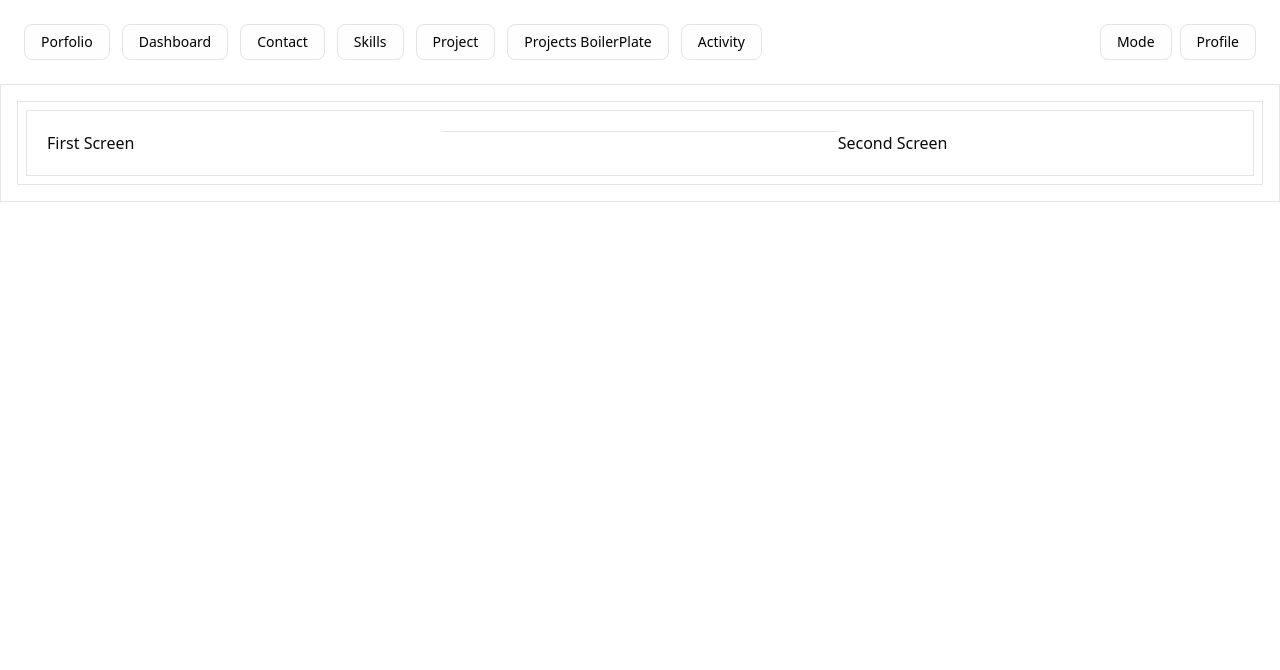
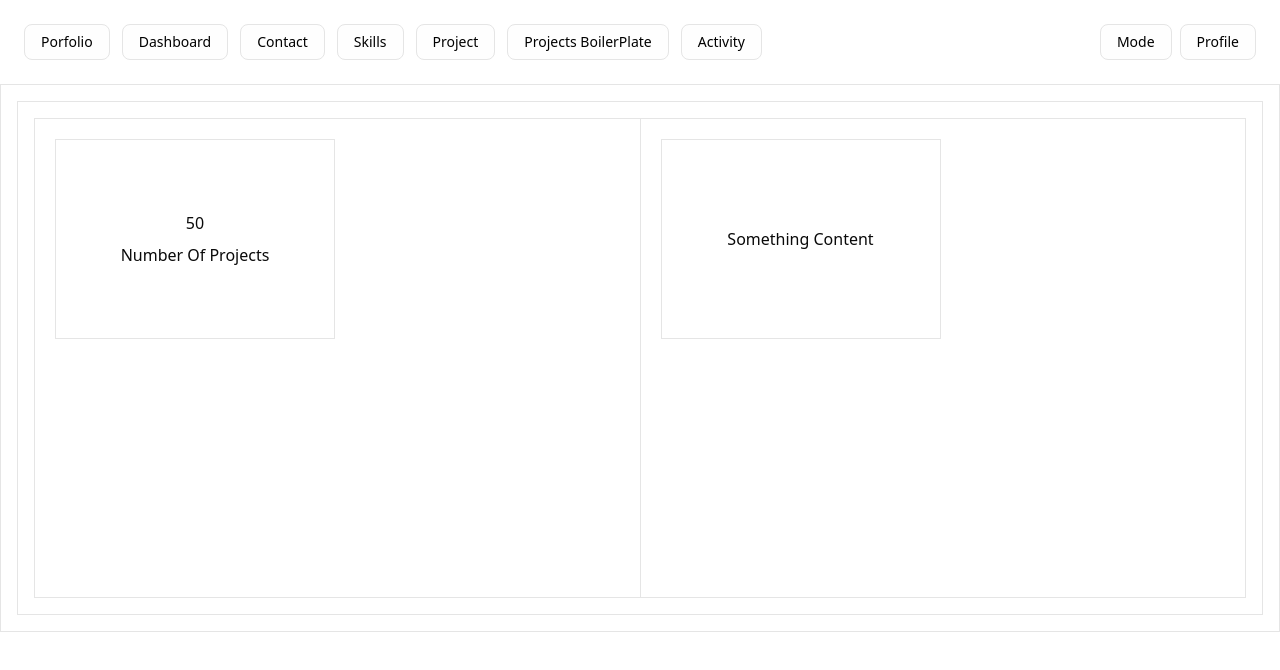
Before and after one commit to kentchristian/web-portfolio, a React app: page / in a window 1280 px wide. Shown: the top 670 px of the page. Built offline with nearby package versions, Linux system fonts and the light colour scheme; the HTML template or start-up script is replaced by a standard one.

Commit message:
feat: add content display and identifier section

```diff
--- a/package.json
+++ b/package.json
@@ -34,6 +34,7 @@
     "react-router-dom": "^7.12.0",
     "redux-persist": "^6.0.0",
     "tailwind-merge": "^3.4.0",
+    "tailwind-scrollbar": "^4.0.2",
     "tw-animate-css": "^1.4.0",
     "uuid": "^13.0.0",
     "zustand": "^5.0.10"
--- /dev/null
+++ b/src/common/Typography.tsx
@@ -0,0 +1,160 @@
+import React, { type ReactElement } from "react";
+import { cn } from "../lib/cnUtils";
+
+type Variant =
+  | "display"
+  | "h1"
+  | "h2"
+  | "h3"
+  | "h4"
+  | "body-lg"
+  | "body"
+  | "body-sm"
+  | "caption"
+  | "overline"
+  | "code";
+
+type Align = "left" | "center" | "right" | "justify";
+
+type FontWeight = 100 | 200 | 300 | 400 | 500 | 600 | 700 | 800 | 900;
+
+type TypographyProps = {
+  /**
+   * Visual style of the text.
+   * Controls font-size, font-weight, and other text styles.
+   * Default: `"body"`
+   */
+  variant?: Variant;
+
+  /**
+   * Text alignment inside the element.
+   * Default: `"left"`
+   */
+  align?: Align;
+
+  /**
+   * Optional font weight to override the default weight of the variant.
+   * Default: Uses the variant's weight
+   */
+  weight?: FontWeight;
+
+  /**
+   * Additional Tailwind classes for customization
+   */
+  className?: string;
+
+  /**
+   * The content of the Typography. Can be string, JSX, or other React nodes.
+   */
+  children?: React.ReactNode;
+
+  /**
+   * If true, Typography will not render its own element.
+   * Instead, it will clone and apply styles to the child element.
+   * Useful for styling `<a>`, `<button>`, or custom components.
+   */
+  asChild?: boolean;
+};
+
+/**
+ * Mapping of variants to Tailwind classes
+ */
+const styles: Record<Variant, string> = {
+  display: "text-6xl font-bold",
+  h1: "text-4xl font-bold",
+  h2: "text-3xl font-semibold",
+  h3: "text-2xl font-semibold",
+  h4: "text-xl font-semibold",
+  "body-lg": "text-lg",
+  body: "text-base",
+  "body-sm": "text-sm",
+  caption: "text-xs text-gray-500",
+  overline: "text-[11px] uppercase tracking-wider font-semibold",
+  code: "font-mono text-sm bg-gray-100 px-1 rounded",
+};
+
+/**
+ * Tailwind text alignment classes
+ */
+const alignStyles: Record<Align, string> = {
+  left: "text-left",
+  center: "text-center",
+  right: "text-right",
+  justify: "text-justify",
+};
+
+/**
+ * Tailwind font-weight classes
+ */
+const weightMap: Record<FontWeight, string> = {
+  100: "font-thin",
+  200: "font-extralight",
+  300: "font-light",
+  400: "font-normal",
+  500: "font-medium",
+  600: "font-semibold",
+  700: "font-bold",
+  800: "font-extrabold",
+  900: "font-black",
+};
+
+/**
+ * Typography Component
+ *
+ * A flexible component to render text with consistent design system styles.
+ * Supports variants, alignment, weight, and optionally rendering as a child element.
+ *
+ * @example
+ * // Default usage
+ * <Typography variant="h1">Dashboard</Typography>
+ *
+ * @example
+ * // Override alignment
+ * <Typography variant="body" align="center">
+ *   Centered text
+ * </Typography>
+ *
+ * @example
+ * // Override weight
+ * <Typography variant="body" weight={700}>
+ *   Bold body text
+ * </Typography>
+ *
+ * @example
+ * // Use asChild to style a link without extra DOM element
+ * <Typography variant="h2" asChild>
+ *   <a href="/dashboard">Go to Dashboard</a>
+ * </Typography>
+ *
+ * @example
+ * // Combine all props
+ * <Typography variant="overline" weight={600} align="right" asChild>
+ *   <button className="px-4 py-2">Click Me</button>
+ * </Typography>
+ */
+export function Typography({
+  variant = "body",
+  align = "left",
+  weight,
+  className,
+  children,
+  asChild = false,
+}: TypographyProps) {
+  const classes = cn(
+    styles[variant],
+    alignStyles[align],
+    weight ? weightMap[weight] : "",
+    className
+  );
+
+  // If asChild, clone the child element and inject classes
+  if (asChild && React.isValidElement(children)) {
+    const child = children as ReactElement<any, any>;
+    return React.cloneElement(child, {
+      className: cn(child.props.className, classes),
+    });
+  }
+
+  // Otherwise, render default <p>
+  return <p className={classes}>{children}</p>;
+}
--- /dev/null
+++ b/src/components/cards/ContentDisplay.tsx
@@ -0,0 +1,28 @@
+import type React from "react";
+import { cn } from "../../lib/cnUtils";
+import CardContainer from "../containers/CardContainer";
+
+
+interface ContentDisplayProps {
+  children?: React.ReactNode;
+  className?: string;
+}
+const ContentDisplay = ({
+  children,
+  className,
+}: ContentDisplayProps) => {
+  return (
+    // pass children react node an render here
+    // centralized component conventions
+    <CardContainer className={
+      cn(
+        className,
+        'p-2'
+      )
+    }>
+      {children}
+    </CardContainer>
+  )
+}
+
+export default ContentDisplay
--- /dev/null
+++ b/src/components/cards/NumberOfProjects.tsx
@@ -0,0 +1,28 @@
+import { Typography } from "../../common/Typography";
+import CardContainer from "../containers/CardContainer";
+
+interface NumberOfProjectsProps {
+  total: number;
+  title: string;
+  description?: string;
+}
+
+const NumberOfProjects = ({
+  total,
+  title,
+  description,
+}: NumberOfProjectsProps) => {
+
+  return (
+    <CardContainer
+      className="flex flex-col gap-2 justify-center items-center border"
+    >
+      <Typography>{total}</Typography>
+      <Typography>{title}</Typography>
+
+      {description && <Typography>{description}</Typography>}
+    </CardContainer>
+  )
+}
+
+export default NumberOfProjects
--- a/src/pages/dashboard.tsx
+++ b/src/pages/dashboard.tsx
@@ -1,17 +1,42 @@
+import { Typography } from "../common/Typography";
+import ContentDisplay from "../components/cards/ContentDisplay";
+import NumberOfProjects from "../components/cards/NumberOfProjects";
 import PageContainer from "../components/containers/PageContainer";
+import { cn } from "../lib/cnUtils";
 
 
+/** DEFAULT Scrollbar Config */
+const SCROLLBAR_CONFIG = "overflow-auto scrollbar-thin scrollbar-thumb-gray-400 scrollbar-track-gray-100"
+const Dashboard = () => {
 
 
-const Dashboard = () => {
   return (
-    <PageContainer className="border p-2">
-      <div className="grid grid-cols-3 p-5 border">
-        <section>First Screen</section>
-        <hr />
-        <section >Second Screen</section>
+    <PageContainer className="border h-full">
+      <div className="grid grid-cols-[1fr_1px_1fr] border h-120">
+        <section className={
+          cn(
+            "p-5",
+            SCROLLBAR_CONFIG,
+          )
+        }>
+          <NumberOfProjects
+            total={50}
+            title="Number Of Projects"
+          />
+        </section>
+        <div className="border-r"></div>
+        <section className={
+          cn(
+            "p-5",
+            SCROLLBAR_CONFIG,
+          )
+        }>
+          <ContentDisplay className="flex flex-col justify-center items-center border">
+            <Typography> Something Content </Typography>
+          </ContentDisplay>
+        </section>
+      </div>
 
-      </div>
     </PageContainer>
   )
 };
--- a/tailwindcss.config.ts
+++ b/tailwindcss.config.ts
@@ -1,3 +1,4 @@
+import tailwindScrollbar from "tailwind-scrollbar";
 import type { Config } from "tailwindcss";
 
 const config: Config = {
@@ -7,7 +8,8 @@ const config: Config = {
   theme: {
     extend: {}, // Place to add custom colors, spacing, fonts, etc.
   },
-  plugins: [], // Add Tailwind plugins here
+  plugins: [tailwindScrollbar],
+
 };
 
 export default config;
```
Also changed, not shown: 1 other file (tests, documents, lock files or other folders).
